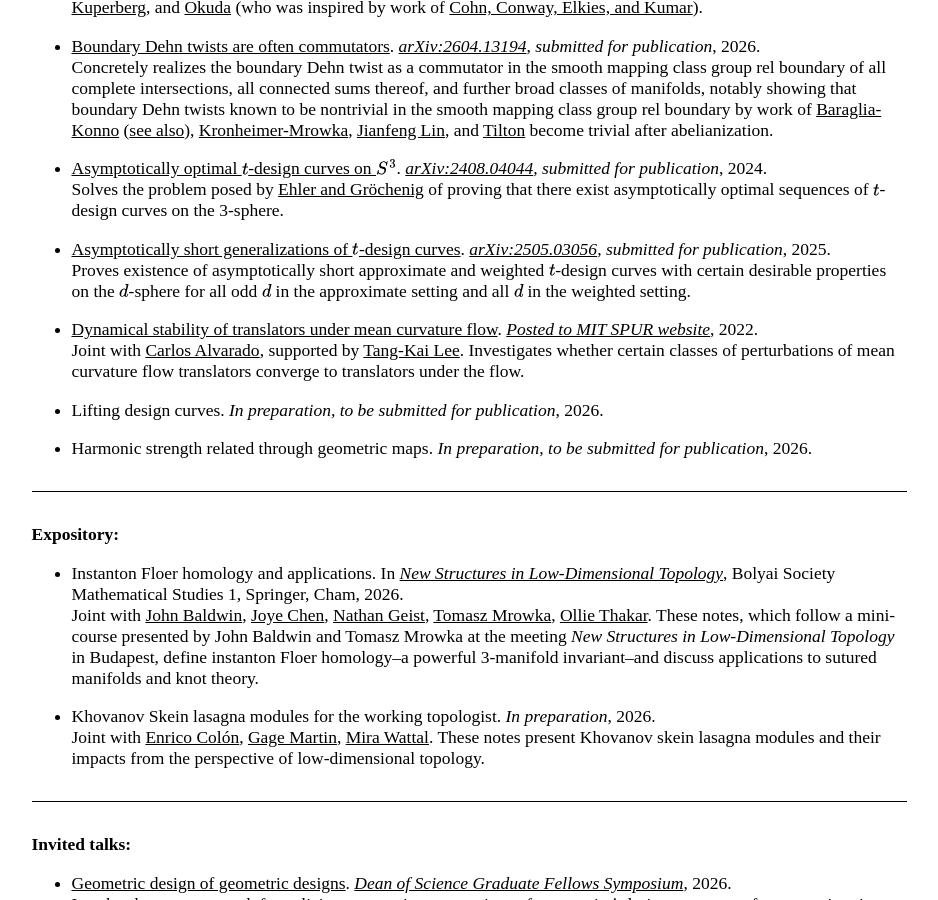
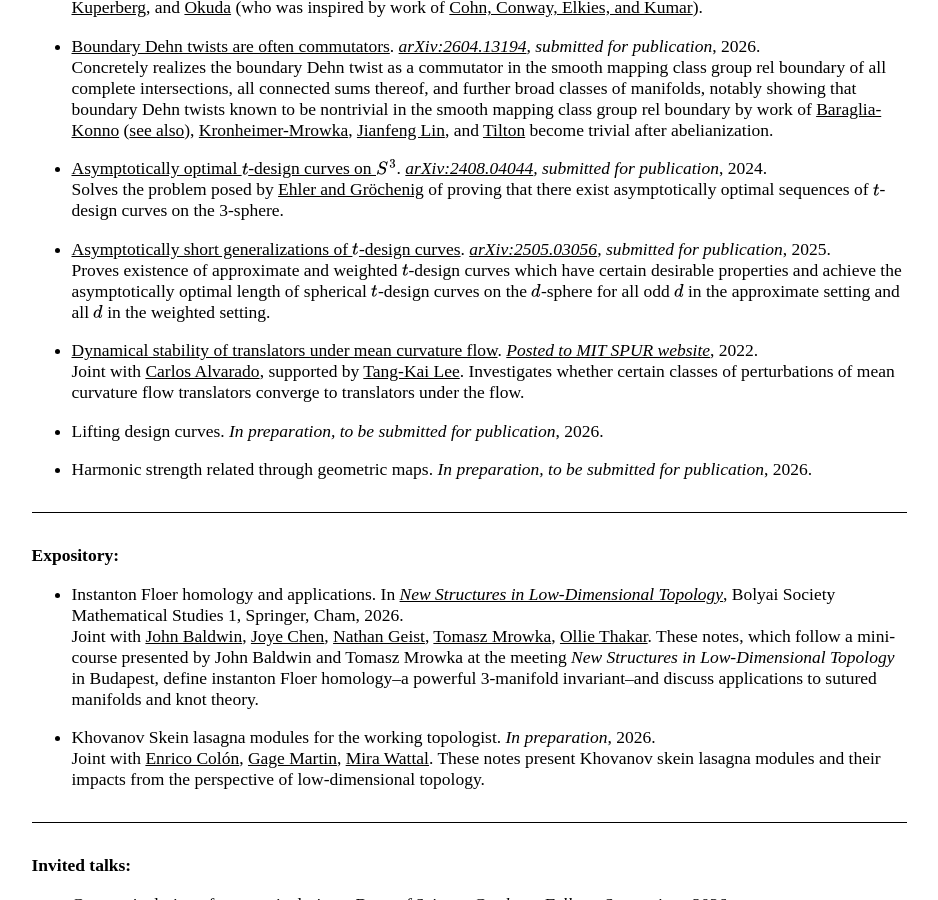
Before and after one commit to AyodejiLindblad/AyodejiLindblad.github.io, a Jekyll site: the page built from index.md, in a window 1280 px wide and 900 px high, scrolled down 761 px. Shown: the whole window, without its empty margins (171-1109 px from the left). Built offline with Jekyll 4.4.1, drawn with Linux system fonts in a browser that asks for light colours; some web fonts are replaced.

Commit message:
as opt length

```diff
--- a/index.md
+++ b/index.md
@@ -50,7 +50,7 @@ I'm a third-year PhD student of [Tom Mrowka](https://math.mit.edu/~mrowka/) at [
     Solves the problem posed by [Ehler and Gröchenig](https://www.cambridge.org/core/journals/forum-of-mathematics-sigma/article/tdesign-curves-and-mobile-sampling-on-the-sphere/3876FD22A0D8BC17B9F2207F53142466) of proving that there exist asymptotically optimal sequences of $t$\-design curves on the 3-sphere.
 
 * [Asymptotically short generalizations of $t$\-design curves](https://arxiv.org/pdf/2505.03056). *[arXiv:2505.03056](https://arxiv.org/abs/2505.03056), submitted for publication*, 2025.
-    Proves existence of asymptotically short approximate and weighted $t$-design curves with certain desirable properties on the $d$-sphere for all odd $d$ in the approximate setting and all $d$ in the weighted setting.
+    Proves existence of approximate and weighted $t$-design curves which have certain desirable properties and achieve the asymptotically optimal length of spherical $t$-design curves on the $d$-sphere for all odd $d$ in the approximate setting and all $d$ in the weighted setting.
 
 * [Dynamical stability of translators under mean curvature flow](https://math.mit.edu/research/undergraduate/spur/documents/2022/Alvarado_Linblad.pdf). *[Posted to MIT SPUR website](https://math.mit.edu/research/undergraduate/spur/past-projects.html)*, 2022.
     Joint with [Carlos Alvarado](https://alvarado-alvarez.github.io/), supported by [Tang-Kai Lee](https://www.math.columbia.edu/~leetk/). Investigates whether certain classes of perturbations of mean curvature flow translators converge to translators under the flow.
```
